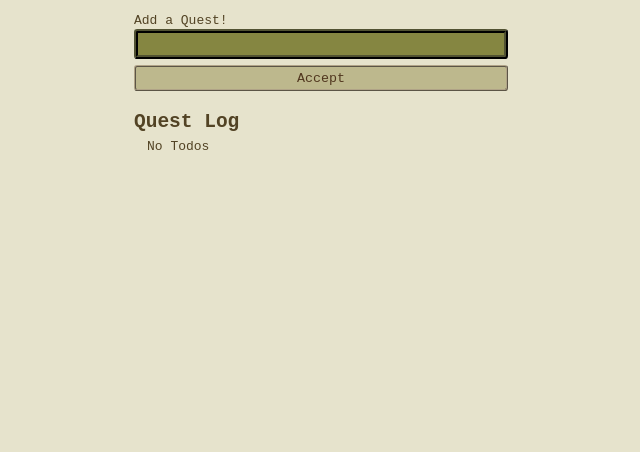
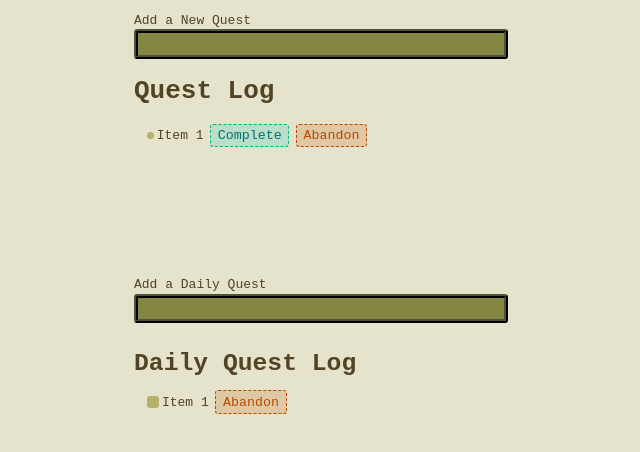
Before and after one commit to Solahks/To-Do, a React (Vite) app: page / in a window 1280 px wide. Shown: the top 452 px of the page, without its empty margins (319-959 px from the left). Built offline with nearby package versions, Linux system fonts and the light colour scheme.

Commit message:
Quest Log App
Redoing todo app into a "quest" app that has two spaces, one for daily tasks and the other for one time tasks.

```diff
--- a/src/App.jsx
+++ b/src/App.jsx
@@ -1,52 +1,40 @@
-import { useEffect, useState } from "react"
-import { NewTodoForm } from "./NewTodoForm"
-import "./styles.css"
-import { TodoList } from "./TodoList"
+import "./styles.css";
 
 export default function App() {
-  const [todos, setTodos] = useState(() => {
-    const localValue = localStorage.getItem("ITEMS")
-    if (localValue == null) return []
-
-    return JSON.parse(localValue)
-  })
-
-  useEffect(() => {
-    localStorage.setItem("ITEMS", JSON.stringify(todos))
-  }, [todos])
-
-  function addTodo(title) {
-    setTodos(currentTodos => {
-      return [
-        ...currentTodos,
-        { id: crypto.randomUUID(), title, completed: false },
-      ]
-    })
-  }
-
-  function toggleTodo(id, completed) {
-    setTodos(currentTodos => {
-      return currentTodos.map(todo => {
-        if (todo.id === id) {
-          return { ...todo, completed }
-        }
-
-        return todo
-      })
-    })
-  }
-
-  function deleteTodo(id) {
-    setTodos(currentTodos => {
-      return currentTodos.filter(todo => todo.id !== id)
-    })
-  }
-
   return (
     <>
-      <NewTodoForm onSubmit={addTodo} />
-      <h1 className="header">Quest Log</h1>
-      <TodoList todos={todos} toggleTodo={toggleTodo} deleteTodo={deleteTodo} />
+      <form className="new-quest-form">
+        <div className="form-row">
+          <label htmlFor="quest">Add a New Quest</label>
+          <input type="text" id="quest"></input>
+        </div>
+      </form>
+      <h1 className="Header">Quest Log</h1>
+      <ul className="list">
+        <li>
+          <label>
+            Item 1
+          </label>
+          <button className="btn btn-yay">Complete</button>
+          <button className="btn btn-danger">Abandon</button>
+        </li>
+      </ul>
+      <form className="new-daily-form">
+        <div className="daily-form-row">
+          <label htmlFor="daily">Add a Daily Quest</label>
+          <input type="text" id="daily"></input>
+        </div>
+      </form>
+      <h2 className="daily-header"> Daily Quest Log</h2>
+      <ul className="dailyList">
+        <li>
+          <label>
+            <input type="checkbox" />
+            Item 1
+          </label>
+          <button className="btn btn-danger">Abandon</button>
+        </li>
+      </ul>
     </>
-  )
+  );
 }
--- a/src/NewTodoForm.jsx
+++ /dev/null
@@ -1,29 +0,0 @@
-import { useState } from "react"
-
-export function NewTodoForm({ onSubmit }) {
-  const [newItem, setNewItem] = useState("")
-
-  function handleSubmit(e) {
-    e.preventDefault()
-    if (newItem === "") return
-
-    onSubmit(newItem)
-
-    setNewItem("")
-  }
-
-  return (
-    <form onSubmit={handleSubmit} className="new-item-form">
-      <div className="form-row">
-        <label htmlFor="item">Add a Quest!</label>
-        <input
-          value={newItem}
-          onChange={e => setNewItem(e.target.value)}
-          type="text"
-          id="item"
-        />
-      </div>
-      <button className="btn">Accept</button>
-    </form>
-  )
-}
--- a/src/TodoItem.jsx
+++ /dev/null
@@ -1,20 +0,0 @@
-export function TodoItem({ completed, id, title, toggleTodo, deleteTodo }) {
-  return (
-    <li>
-      <label>
-        <input
-          type="checkbox"
-          checked={completed}
-          onChange={(e) => toggleTodo(id, e.target.checked)}
-        />
-        {title}
-      </label>
-      <button onClick={() => deleteTodo(id)} className="btn btn-danger">
-        Abandon
-      </button>
-      <button onClick={() => deleteTodo(id)} className="btn btn-danger">
-        Complete!
-      </button>
-    </li>
-  );
-}
--- a/src/TodoList.jsx
+++ /dev/null
@@ -1,19 +0,0 @@
-import { TodoItem } from "./TodoItem"
-
-export function TodoList({ todos, toggleTodo, deleteTodo }) {
-  return (
-    <ul className="list">
-      {todos.length === 0 && "No Todos"}
-      {todos.map(todo => {
-        return (
-          <TodoItem
-            {...todo}
-            key={todo.id}
-            toggleTodo={toggleTodo}
-            deleteTodo={deleteTodo}
-          />
-        )
-      })}
-    </ul>
-  )
-}
--- a/src/main.jsx
+++ b/src/main.jsx
@@ -5,6 +5,5 @@ import App from "./App"
 ReactDOM.createRoot(document.getElementById("root")).render(
   <React.StrictMode>
     <App />
-    <dailyApp />
   </React.StrictMode>
 )
--- a/src/styles.css
+++ b/src/styles.css
@@ -11,7 +11,7 @@
     margin: 0 auto;
   }
 
-  .new-item-form {
+  .new-quest-form {
     display: flex;
     flex-direction: column;
     gap: 0.5rem;
@@ -22,6 +22,13 @@
     flex-direction: column;
     gap: 0.1rem;
   }
+
+  .daily-form-row {
+    display: flex;
+    flex-direction: column;
+    gap: 0.1rem;
+  }
+
 
   .btn {
     background: hsla(54, 85%, 22%, 0.322);
@@ -49,7 +56,18 @@
     background: hsl(0, 100%, 40%, 0.2);
   }
 
-  .new-item-form input {
+  .btn.btn-yay {
+    background: hsla(177, 100%, 40%, 0.192);
+    border: 1px dashed hsl(157, 99%, 36%);
+    color: hsl(182, 98%, 23%);
+  }
+
+  .btn.btn-yay:hover,
+  .btn.btn-yay:focus-visible {
+    background: hsla(209, 100%, 40%, 0.2);
+  }
+
+  .new-quest-form input {
     outline: none;
     border: 4px ridge hsl(62, 24%, 26%);
     background: hsl(61, 35%, 39%);
@@ -58,25 +76,41 @@
     color: hsl(60, 67%, 80%);
   }
 
-  .new-item-form input:focus {
+  .new-quest-form input:focus {
+    border: 4px ridge hsl(54, 86%, 31%);
+  }
+
+  .new-daily-form input {
+    outline: none;
+    border: 4px ridge hsl(62, 24%, 26%);
+    background: hsl(61, 35%, 39%);
+    border-radius: 0.25em;
+    padding: 0.25em 0.5em;
+    color: hsl(60, 67%, 80%);
+  }
+
+  .new-daily-form input:focus {
     border: 4px ridge hsl(54, 86%, 31%);
   }
 
   .header {
     font-size: 1.5rem;
-    margin-top: 1.5rem;
+    margin-top: 2rem;
     margin-bottom: 0.5rem;
+  }
+
+  .daily-header {
+    font-size: 1.9rem;
+    margin-top: 2rem;
+    margin-bottom: 1rem;
   }
 
   .list {
     margin: 0;
     padding: 0;
     margin-left: 1rem;
+    margin-bottom: 10rem;
     list-style: none;
-  }
-
-  .list li:has(input:checked) label {
-    color: hsl(69, 20%, 40%);
   }
 
   .list {
@@ -94,7 +128,6 @@
   .list li label {
     display: flex;
     gap: 0.25rem;
-    cursor: pointer;
     align-items: center;
   }
 
@@ -102,7 +135,56 @@
     outline: 1px solid hsl(54, 98%, 21%);
   }
 
-  .list li input {
+
+  .list li label::before {
+    content: "";
+    display: block;
+    width: 0.5rem;
+    height: 0.5rem;
+    background: hsl(58, 33%, 56%);
+    border-radius: 1em;
+    display: flex;
+    justify-content: center;
+    align-items: center;
+  }
+
+  /*DAILY QUEST LISTS*/
+  .dailyList {
+    margin: 0;
+    padding: 0;
+    margin-left: 1rem;
+    margin-bottom: 10rem;
+    list-style: none;
+  }
+
+  .dailyList li:has(input:checked) label {
+    color: hsl(51, 31%, 69%);
+  }
+
+  .dailyList {
+    display: flex;
+    flex-direction: column;
+    gap: 0.3rem;
+  }
+
+  .dailyList li {
+    display: flex;
+    gap: 0.5rem;
+    align-items: center;
+  }
+
+  .dailyList li label {
+    display: flex;
+    gap: 0.25rem;
+    cursor: pointer;
+    align-items: center;
+  }
+
+  .dailyList li:has(input:focus-visible) label {
+    outline: 1px solid hsl(54, 98%, 21%);
+  }
+
+  .dailyList li input {
     outline: none;
     width: 0;
     height: 0;
@@ -111,7 +193,7 @@
     position: absolute;
   }
 
-  .list li label::before {
+  .dailyList li label::before {
     content: "";
     display: block;
     width: 0.9rem;
@@ -123,11 +205,11 @@
     align-items: center;
   }
 
-  .list li label:hover::before {
+  .dailyList li label:hover::before {
     background: hsl(59, 58%, 68%);
   }
 
-  .list li:has(input:checked) label::before {
+  .dailyList li:has(input:checked) label::before {
     content: "✔";
     background: hsl(56, 76%, 35%);
     color: hsl(66, 100%, 90%);
@@ -135,6 +217,6 @@
     font-weight: bold;
   }
 
-  .list li:has(input:checked) label:hover::before {
+  .dailyList li:has(input:checked) label:hover::before {
     background: hsl(56, 76%, 23%);
   }
```
Also changed, not shown: src/DailyQuestForm.jsx (deleted, +0 -29 lines), src/dailyApp.jsx (deleted, +0 -52 lines), src/dailyQuestList.jsx (deleted, +0 -20 lines), src/questItem.jsx (deleted, +0 -20 lines).
